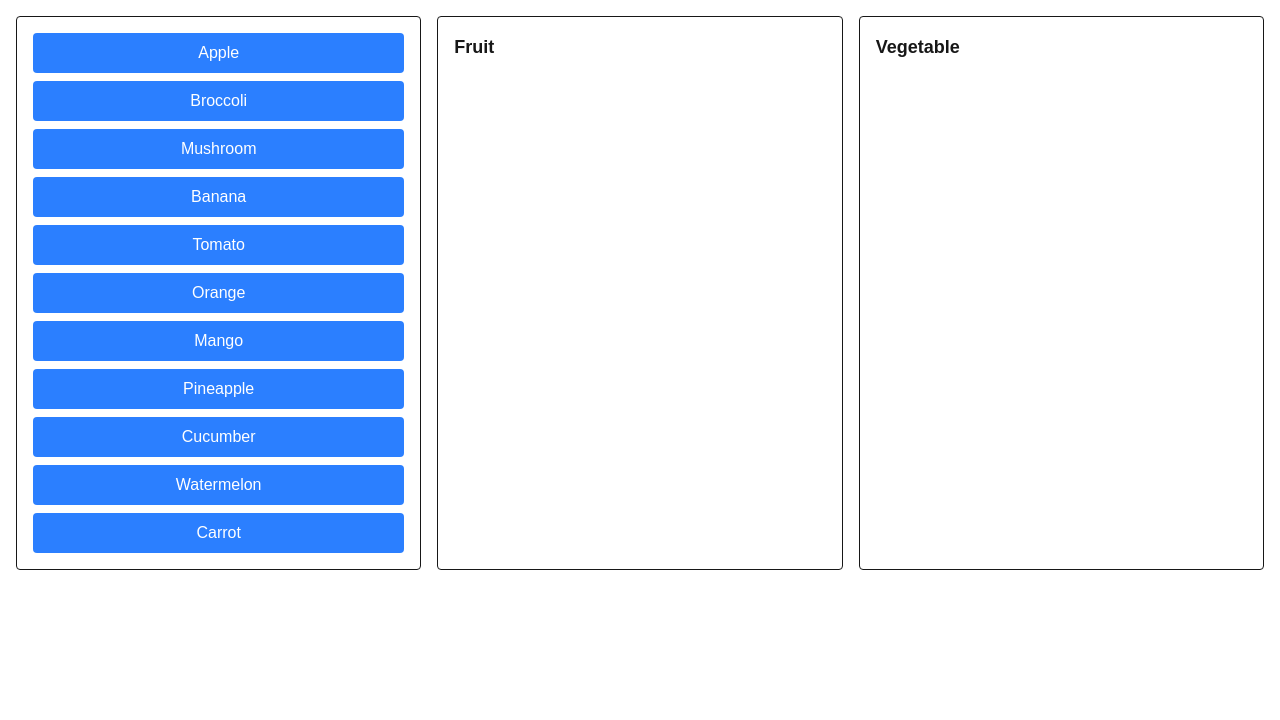
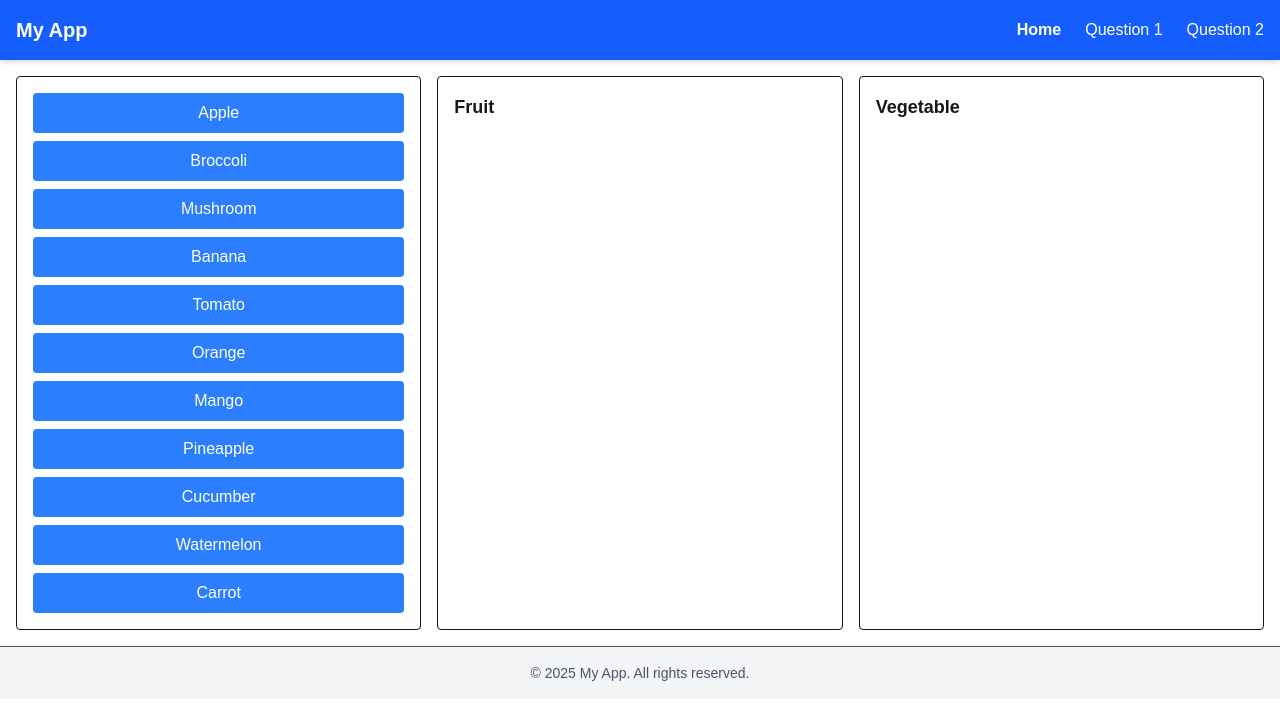
Before and after one commit to ZnieJK/NextJSTest, a Next.js app in the folder my-first-nextjs/: page / in a window 1280 px wide. Shown: the top 720 px of the page. Built offline with nearby package versions, Linux system fonts and the light colour scheme.

Commit message:
Add Header and footer component and implement nav bar

```diff
--- a/my-first-nextjs/src/app/Question_1/page.tsx
+++ b/my-first-nextjs/src/app/Question_1/page.tsx
@@ -0,0 +1,50 @@
+'use client'
+
+import { useState } from 'react'
+import { test1Data } from '../../../prisma/constants'
+import Column from '../components/Column'
+import { ButtonData } from '../types/ButtonData'
+
+export default function HomePage() {
+
+  const distinctTypes = Array.from(new Set(test1Data.map(item => item.type)))
+
+  const initialButtons: ButtonData[] = test1Data.map((item, index) => ({
+    id: String(index + 1),
+    label: item.name,
+    type: item.type,
+    origin: 'noHeader',
+    current: 'noHeader',
+  }))
+
+  const [buttons, setButtons] = useState<ButtonData[]>(initialButtons)
+
+  const handleChangeColumn = (id: string, newColumn: string) => {
+    setButtons(prev =>
+      prev.map(btn => (btn.id === id ? { ...btn, current: newColumn } : btn))
+    )
+  }
+
+  const getButtonsByColumn = (column: string) =>
+    buttons.filter(b => b.current === column)
+
+
+  //TODO Add style and decorate this page
+  return (
+    <main className="flex flex-col md:flex-row gap-4 p-4">
+      <Column
+        key="noHeader"
+        buttons={getButtonsByColumn('noHeader')}
+        onChangeColumn={handleChangeColumn}
+      />
+      {distinctTypes.map(type => (
+        <Column
+          key={type}
+          header={type}
+          buttons={getButtonsByColumn(type)}
+          onChangeColumn={handleChangeColumn}
+        />
+      ))}
+    </main>
+  )
+}
--- a/my-first-nextjs/src/app/components/Footer.tsx
+++ b/my-first-nextjs/src/app/components/Footer.tsx
@@ -0,0 +1,7 @@
+export default function Footer() {
+  return (
+    <footer className="bg-gray-100 text-center py-4 text-sm text-gray-600 border-t mt-auto">
+        &copy; {new Date().getFullYear()} My App. All rights reserved.
+    </footer>
+  )
+}
--- a/my-first-nextjs/src/app/components/Header.tsx
+++ b/my-first-nextjs/src/app/components/Header.tsx
@@ -0,0 +1,13 @@
+import SiteNav from "./Site-nav";
+
+export default function header() {
+    //TODO change the app name later and add image + adjust the placement of the text
+    return(
+        <header className="bg-blue-600 text-white shadow-md">
+            <nav className="container mx-auto px-4 py-4 flex justify-between items-center">
+                <h1 className="text-xl font-bold">My App</h1>
+                <SiteNav />
+            </nav>
+        </header>
+    )
+}
--- a/my-first-nextjs/src/app/components/Site-nav.tsx
+++ b/my-first-nextjs/src/app/components/Site-nav.tsx
@@ -0,0 +1,31 @@
+'use client'
+
+import Link from "next/link"
+import { usePathname } from "next/navigation"
+
+const navItems = [
+    {name: 'Home', href: '/'},
+    {name: 'Question 1', href: '/Question_1'},
+    {name: 'Question 2', href: '/Question_2'},
+]
+
+
+export default function SiteNav() {
+    const pathName = usePathname()
+
+    return (
+        <ul className="flex space-x-6">
+            {navItems.map((item) => (
+                <li key={item.href} >
+                    <Link
+                        href={item.href}
+                        className={`hover:underline ${
+                            pathName === item.href ? 'font-semibold text-black-300' : '' }`}
+                            >
+                        {item.name}
+                    </Link>
+                </li>
+            ))}
+        </ul>
+    )
+}
--- a/my-first-nextjs/src/app/layout.tsx
+++ b/my-first-nextjs/src/app/layout.tsx
@@ -1,6 +1,9 @@
 import type { Metadata } from "next";
 import { Geist, Geist_Mono } from "next/font/google";
+
 import "./globals.css";
+import Header from "./components/Header";
+import Footer from "./components/Footer";
 
 const geistSans = Geist({
   variable: "--font-geist-sans",
@@ -25,9 +28,9 @@ export default function RootLayout({
   return (
     <html lang="en">
       <body className={`${geistSans.variable} ${geistMono.variable} antialiased`}>
-          <header />
+          <Header />
           {children}
-          <footer />
+          <Footer />
       </body>
     </html>
   );
--- a/my-first-nextjs/src/app/page.tsx
+++ b/my-first-nextjs/src/app/page.tsx
@@ -4,6 +4,8 @@ import { useState } from 'react'
 import { test1Data } from '../../prisma/constants'
 import Column from './components/Column'
 import { ButtonData } from './types/ButtonData'
+
+//TODO Need to be update as homepage
 
 export default function HomePage() {
 
```
